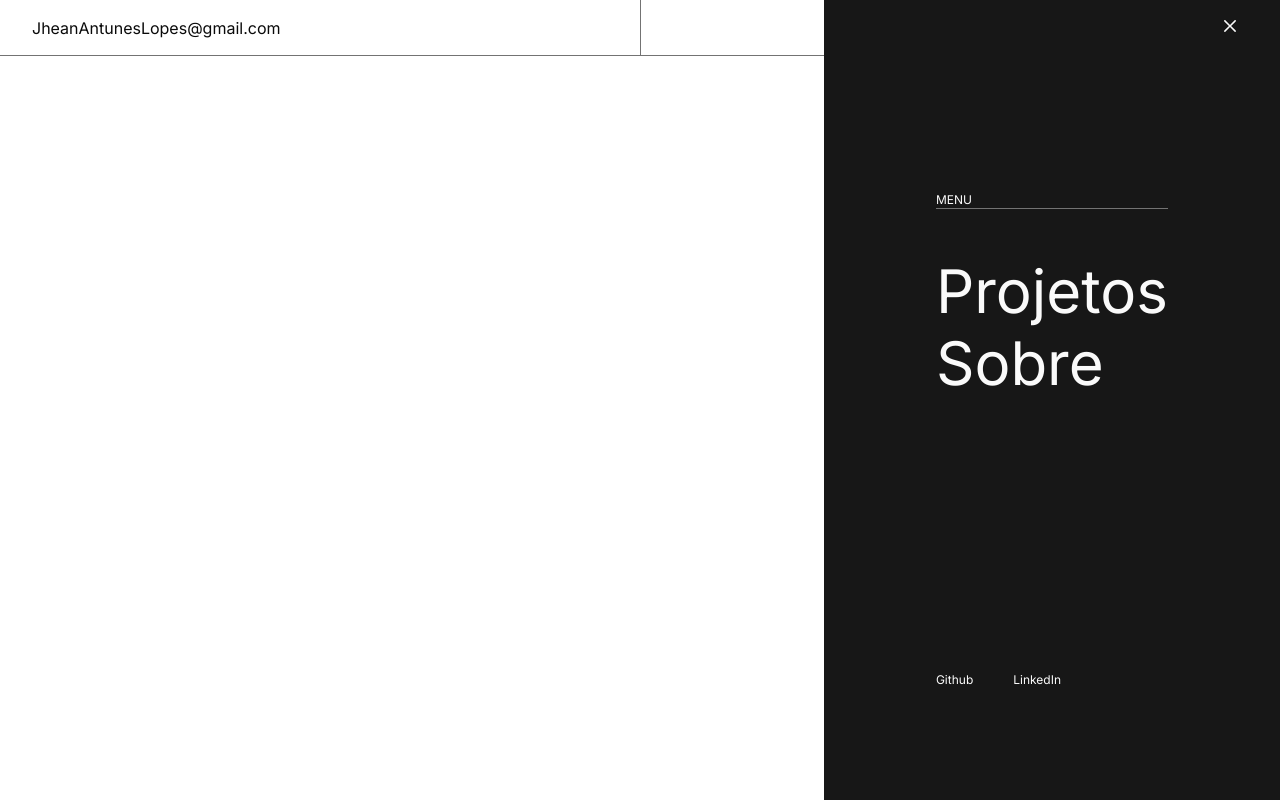
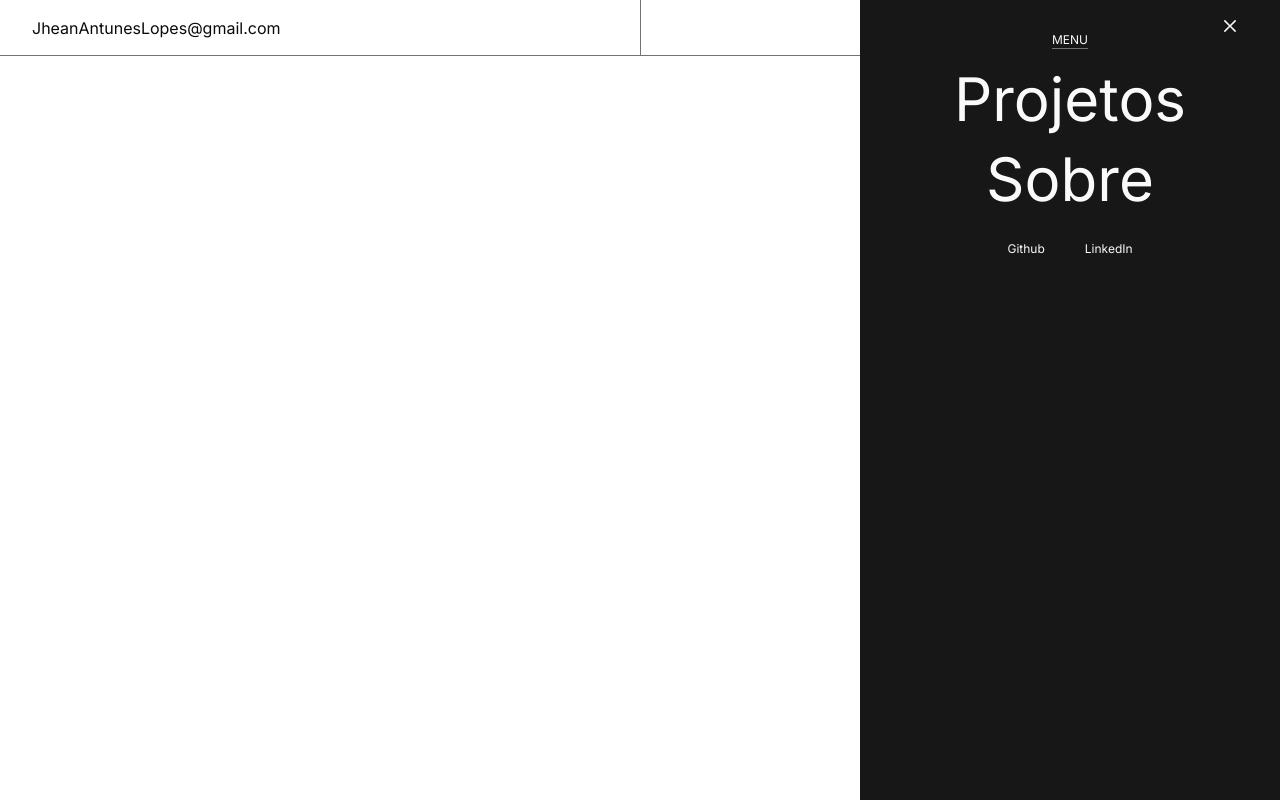
Before and after one commit to JheanAntunes/portfolio, a Next.js app: page / in a window 1280 px wide. Both pictures are taken after a click on the button "Abrir Menu". Built offline with nearby package versions, Linux system fonts and the light colour scheme.

Commit message:
:lipstick:	styles: CSS melhorando o estilo do menu

```diff
--- a/src/components/menu/nav-menu.tsx
+++ b/src/components/menu/nav-menu.tsx
@@ -15,10 +15,10 @@ const NavMenu = () => {
       variants={menuSlide}
       className="fixed right-0 top-0 z-10 h-svh bg-neutral-900 text-neutral-50"
     >
-      <div className="relative flex h-full flex-col justify-between p-28">
-        <div className="mt-20 flex flex-col gap-3 text-6xl">
-          <div className="mb-10 border-b border-b-neutral-500 text-xs uppercase">
-            <p>Menu</p>
+      <div className="relative flex h-full w-80 flex-col gap-8 md:w-[420px]">
+        <div className="mt-8 flex flex-col items-center gap-5 text-6xl">
+          <div className="border-b border-b-neutral-500 text-xs uppercase">
+            <p className="">Menu</p>
           </div>
 
           {dataLinks.map((data, index) => {
@@ -28,7 +28,7 @@ const NavMenu = () => {
           })}
         </div>
 
-        <div className="flex w-full gap-10 text-xs">
+        <div className="flex w-full items-center justify-center gap-10 text-xs">
           <Link href="#">Github</Link>
           <Link href="#">LinkedIn</Link>
         </div>
```
